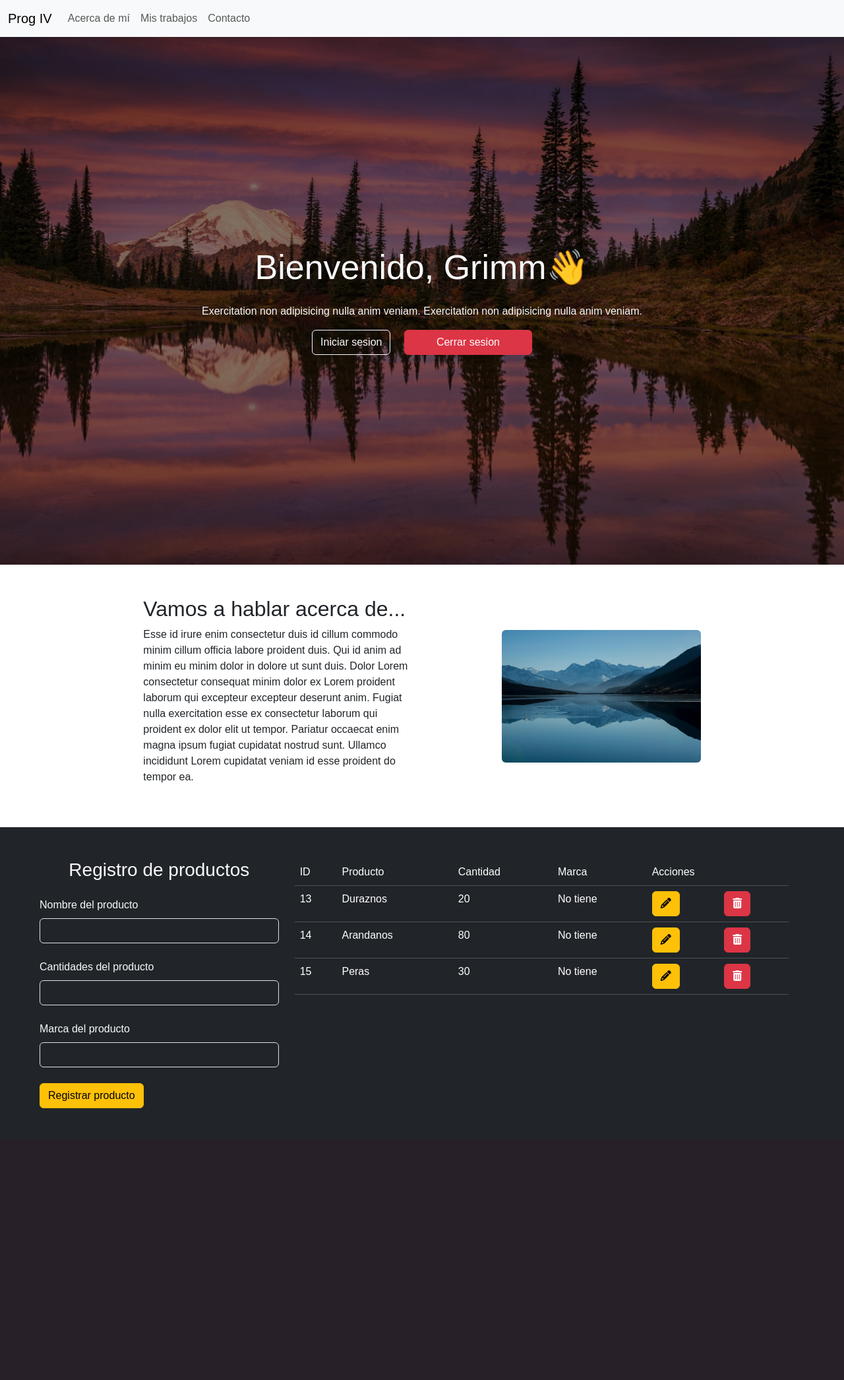
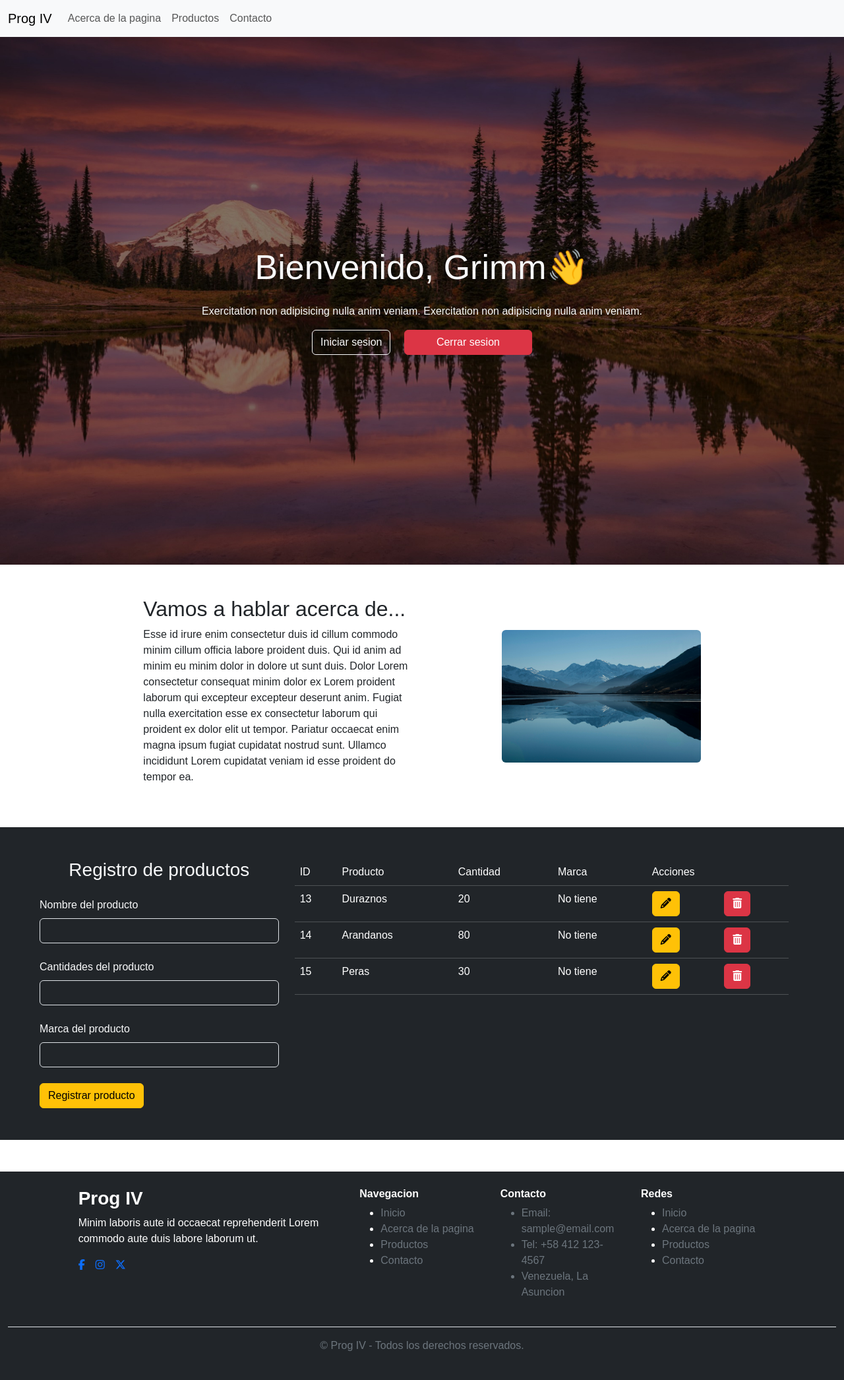
Before and after one commit to GrimmGW/bootstrap-test1, a PHP site: page / in a window 1280 px wide. Shown: the whole page at 66% size. Before the commit the page ends 1680 px from the top, so only its background shows below. Run offline with PHP 8.4, Linux system fonts and the light colour scheme; a user stored in the database is signed in; data comes from the database, SQL or seed files in the repository; both versions use the stored data as it was after the commit; some libraries are stand-ins or nearby versions.

Commit message:
condicionales variables sesion, db y footer

```diff
--- a/controller/create_product_controller.php
+++ b/controller/create_product_controller.php
@@ -9,7 +9,7 @@
 
             $sql = $conn->query(" insert into productos (nombre_producto, cantidad_producto, marca_producto) values('$nombre_producto', $cantidad_producto, '$marca_producto') ");
             if($sql == true){
-                header("location: index.php");
+                header("location: index.php#productos");
             } else {
                 echo "<div class='alert alert-danger'>Error al crear el producto.</div>";
             }
--- a/controller/edit_product_controller.php
+++ b/controller/edit_product_controller.php
@@ -11,7 +11,7 @@
             $sql = $conn->query(" update productos set nombre_producto = '$nombre_producto', cantidad_producto = '$cantidad_producto', marca_producto = '$marca_producto' where id = $id ");
 
             if($sql == true){
-                header("location: index.php");
+                header("location: index.php#productos");
             } else {
                 echo "<div class='alert alert-danger'>Error al actualizar el producto.</div>";
             }
--- a/index.php
+++ b/index.php
@@ -28,10 +28,10 @@ if(empty($_SESSION["id"])){
             <div class="collapse navbar-collapse" id="navbarNav">
                 <ul class="navbar-nav">
                     <li class="nav-item">
-                        <a class="nav-link" href="#">Acerca de mí</a>
+                        <a class="nav-link" href="#about">Acerca de la pagina</a>
                     </li>
                     <li class="nav-item">
-                        <a class="nav-link" href="#">Mis trabajos</a>
+                        <a class="nav-link" href="#productos">Productos</a>
                     </li>
                     <li class="nav-item">
                         <a class="nav-link" href="#">Contacto</a>
@@ -65,7 +65,7 @@ if(empty($_SESSION["id"])){
             </div>
         </div>
     </section>
-    <section id="registro" class="mt-5 p-5 bg-dark">
+    <section id="productos" class="mt-5 p-5 bg-dark">
         <div class="container-fluid row text-light">
             <form class="col-lg-4" method="POST">
                 <h3 class="text-center">Registro de productos</h3>
@@ -101,7 +101,11 @@ if(empty($_SESSION["id"])){
                             <th>Producto</th>
                             <th>Cantidad</th>
                             <th>Marca</th>
-                            <th colspan="2">Acciones</th>
+                            <?php
+                                if($_SESSION["admin"] == 1){
+                                    echo "<th colspan='2'>Acciones</th>";
+                                }
+                            ?>
                         </tr>
                     </thead>
                     <tbody>
@@ -114,8 +118,10 @@ if(empty($_SESSION["id"])){
                             <td><?= $datos->cantidad_producto ?></td>
                             <td><?= $datos->marca_producto ?></td>
                             <?php
-                                echo "<td><a href='edit_index.php?id=$datos->id' class='btn btn-warning'><i class='fa-solid fa-pencil'></i></a></td>";
-                                echo "<td><a onclick='return confirm(\"¿Deseas borrar este producto? :(\")' href='index.php?id=$datos->id' class='btn btn-danger'><i class='fa-solid fa-trash-can'></i></a></td>";
+                                if($_SESSION["admin"] == 1){
+                                    echo "<td><a href='edit_index.php?id=$datos->id' class='btn btn-warning'><i class='fa-solid fa-pencil'></i></a></td>";
+                                    echo "<td><a onclick='return confirm(\"¿Deseas borrar este producto? :(\")' href='index.php?id=$datos->id' class='btn btn-danger'><i class='fa-solid fa-trash-can'></i></a></td>";
+                                }
                             ?>
                         </tr>
                         <?php
@@ -128,6 +134,8 @@ if(empty($_SESSION["id"])){
     </section>
 </body>
 
+<?php include "other/footer.php"; ?>
+
 <script src="https://cdn.jsdelivr.net/npm/@popperjs/core@2.11.8/dist/umd/popper.min.js" integrity="sha384-I7E8VVD/ismYTF4hNIPjVp/Zjvgyol6VFvRkX/vR+Vc4jQkC+hVqc2pM8ODewa9r" crossorigin="anonymous"></script>
 <script src="https://cdn.jsdelivr.net/npm/bootstrap@5.3.8/dist/js/bootstrap.min.js" integrity="sha384-G/EV+4j2dNv+tEPo3++6LCgdCROaejBqfUeNjuKAiuXbjrxilcCdDz6ZAVfHWe1Y" crossorigin="anonymous"></script>
 <script src="https://kit.fontawesome.com/a5601269a3.js" crossorigin="anonymous"></script>
--- /dev/null
+++ b/other/footer.php
@@ -0,0 +1,48 @@
+<footer class="bg-dark text-white py-4 mt-5">
+    <div class="container-fluid">
+        <div class="row">
+
+            <div class="col-lg-4 offset-lg-1">
+                <h3><b>Prog IV</b></h3>
+                <p>Minim laboris aute id occaecat reprehenderit Lorem commodo aute duis labore laborum ut.</p>
+                <div class="d-flex gap-3">
+                    <a href="#"><i class="fa-brands fa-facebook-f"></i></a>
+                    <a href="#"><i class="fa-brands fa-instagram"></i></a>
+                    <a href="#"><i class="fa-brands fa-x-twitter"></i></a>
+                </div>
+            </div>
+
+            <div class="col-lg-2">
+                <h6><b>Navegacion</b></h6>
+                <ul>
+                    <li><a href="#" class="text-secondary text-decoration-none">Inicio</a></li>
+                    <li><a href="#" class="text-secondary text-decoration-none">Acerca de la pagina</a></li>
+                    <li><a href="#" class="text-secondary text-decoration-none">Productos</a></li>
+                    <li><a href="#" class="text-secondary text-decoration-none">Contacto</a></li>
+                </ul>
+            </div>
+
+            <div class="col-lg-2">
+                <h6><b>Contacto</b></h6>
+                <ul class="text-secondary">
+                    <li>Email: sample@email.com</li>
+                    <li>Tel: +58 412 123-4567</li>
+                    <li>Venezuela, La Asuncion</li>
+                </ul>
+            </div>
+
+            <div class="col-lg-2">
+                <h6><b>Redes</b></h6>
+                <ul>
+                    <li><a href="#" class="text-secondary text-decoration-none">Inicio</a></li>
+                    <li><a href="#" class="text-secondary text-decoration-none">Acerca de la pagina</a></li>
+                    <li><a href="#" class="text-secondary text-decoration-none">Productos</a></li>
+                    <li><a href="#" class="text-secondary text-decoration-none">Contacto</a></li>
+                </ul>
+            </div>
+        </div>
+        <div class="text-center text-secondary border-top mt-4 pt-3">
+            <p>&copy; Prog IV - Todos los derechos reservados.</p>
+        </div>
+    </div>
+</footer>
```
Also changed, not shown: db/bootstrap.sql (added, +102 -0 lines).
